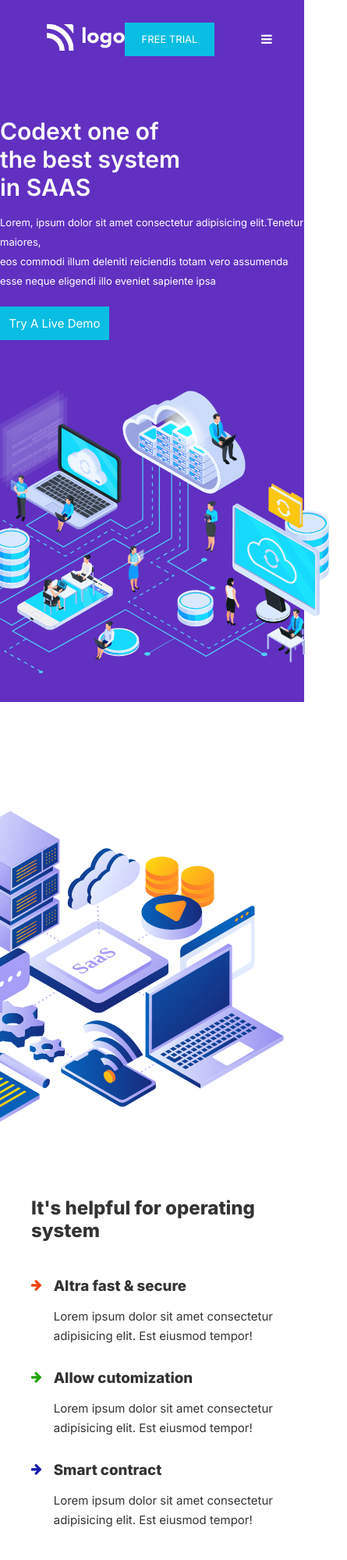
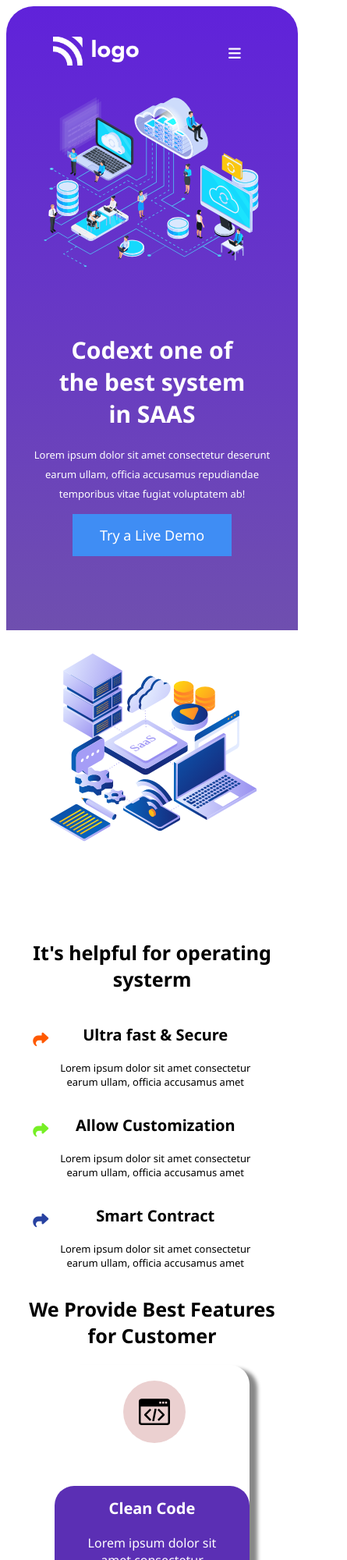
Before and after one commit to Zareel/SAAS-Landing-Page, a plain HTML site: page index.html in a window 390 px wide. Shown: the top 2000 px of the page at 78% size, 445 px wide, since content can reach past the window. Drawn offline with Linux system fonts and the light colour scheme.

Commit message:
modified files

```diff
--- a/index.html
+++ b/index.html
@@ -4,134 +4,123 @@
     <meta charset="UTF-8">
     <meta http-equiv="X-UA-Compatible" content="IE=edge">
     <meta name="viewport" content="width=device-width, initial-scale=1.0">
+    <link rel="stylesheet" href="https://cdnjs.cloudflare.com/ajax/libs/font-awesome/6.2.0/css/all.min.css">
+    <link rel="stylesheet" href="https://maxcdn.bootstrapcdn.com/font-awesome/4.4.0/css/font-awesome.min.css">
     <link rel="stylesheet" href="style.css">
+    <script src='https://kit.fontawesome.com/a076d05399.js' crossorigin='anonymous'></script>
+
     <title>SAAS Landing Page</title>
 </head>
-<link rel="stylesheet" href="https://maxcdn.bootstrapcdn.com/font-awesome/4.4.0/css/font-awesome.min.css">
-
 <body>
-   <div class="container">
     <header>
-        <nav>
+        <nav class="nav-bar">
             <div class="logo">
-                <img src="./images/logo.png" alt="logo" class="white-logo">
+                <img src="./images/logo.png" alt="logo" class="logo">
             </div>
-            <div class="nav-items">
-                <ul class="list">
-                    <li class="nav-item"> <a class="nav-link nav-active" href="#">Home</a></li>
-                    <li class="nav-item"> <a class="nav-link" href="#">Services</a></li>
-                    <li class="nav-item"> <a class="nav-link" href="#">Pricing</a></li>
-                    <li class="nav-item"> <a class="nav-link" href="#">Testimonials</a></li>
-                    <li class="nav-item"> <a class="nav-link" href="#">Blog</a></li>
+            <div class="nav-right">
+                <div>
+                    <ul class="nav-items">
+                        <li class="nav-item nav-item-active">Home</li>
+                        <li class="nav-item">Services</li>
+                        <li class="nav-item">Pricing</li>
+                        <li class="nav-item">Testimonials</li>
+                        <li class="nav-item">Blog</li>
+                        <li><button class="nav-item nav-btn">FREE TRIAL</button></li>
+                        <li><i class="fa fa-bars" style="color: #fff;" aria-hidden="true"></i></li>
                     </ul>
                 </div>
-            <div class="nav-button">
-                <button class="btn">FREE TRIAL</button>
-            </div>
-            <div class="fa-menu">
-                <i class="fa fa-bars"></i>
             </div>
         </nav>
-<!-- ---------------------------------------end of Nav-bar--------------------------------------------- -->
-        <section class="header-section">
-            <div class="sas-heading">
-                <h1>Codext one of <br> the best system <br>in SAAS</h1>
-                <P>Lorem, ipsum dolor sit amet consectetur adipisicing elit.Tenetur maiores,<br> eos commodi  illum deleniti reiciendis totam vero assumenda <br> esse neque eligendi illo eveniet sapiente ipsa</P>
-                <button class="header-btn">Try a live demo</button>
+          <!-- -------------------------------------------------end of nav-bar ------------------------------------------->
+          <div class="header">
+            <div class="header-left">
+                <h1>Codext one of <br>the best system <br>in SAAS</h1>
+                <p>Lorem ipsum dolor sit amet consectetur deserunt <br> earum ullam, officia accusamus repudiandae <br> temporibus vitae  fugiat voluptatem ab!</p>
+                <button class="btn">Try a Live Demo</button>
             </div>
-            <div class="header-image">
-                <img src="./images/header-image.svg" width="500px" alt="header-image">
-            </div>
-        </section>
-    </header>
-<!-- ----------------------------------------end of Header section--------------------------------------- -->
-   <main>
-    <section class="main-section1">
-        <div class="section1-right">
-            <div class="section1-img">
-                <img src="./images/Saas illustration-01.svg" alt="section1-img">
+            <div class="header-right">
+                <img src="./images/header-image.svg" alt="img">
             </div>
           </div>
-        <div class="section1-right">
-                <h2>It's helpful for operating <br>system</h2>
-            <div class="section1-right-content">
-                <div class="right-content1">
-                    <div class="right-arrow1">
-                        <i class="fa fa-arrow-right"></i>
+    </header>
+
+   <!-- --------------------------------------------------------end of header section----------------------------------- -->
+  <section class="hero">
+    <div class="hero-left">
+        <img src="./images/Saas illustration-01.svg" alt="img">
     </div>
-                    <div class="right-text">
-                        <h3>Altra fast & secure</h3>
-                        <p>Lorem ipsum dolor sit amet consectetur <br>adipisicing elit. Est eiusmod tempor!</p>
+    <div class="hero-right">
+        <h1>It's helpful for operating <br>systerm</h1>
+        <div class="hero-lists">
+            <div class="arrow">
+                <i class='fas fa-share' style='font-size:20px;color:#ff5900'></i>
+            </div>
+            <div>
+                <h3>Ultra fast & Secure</h3>
+                <p>Lorem ipsum dolor sit amet consectetur <br>earum ullam, officia accusamus  amet </p>
             </div>
         </div>
-                <div class="right-content2">
-                    <div class="right-arrow2">
-                        <i class="fa fa-arrow-right"></i>
+        <div class="hero-lists">
+            <div class="arrow">
+                <i class='fas fa-share' style='font-size:20px;color:#76ef25'></i>
             </div>
-                    <div class="right-text">
-                        <h3>Allow cutomization</h3>
-                        <p>Lorem ipsum dolor sit amet consectetur <br>adipisicing elit. Est eiusmod tempor!</p>
+            <div>
+                <h3>Allow Customization</h3>
+                <p>Lorem ipsum dolor sit amet consectetur <br>earum ullam, officia accusamus  amet </p>
             </div>
         </div>
-                <div class="right-content3">
-                    <div class="right-arrow3">
-                        <i class="fa fa-arrow-right"></i>
+        <div class="hero-lists">
+            <div class="arrow">
+                <i class='fas fa-share' style='font-size:20px;color:#2842a1'></i>
             </div>
-                    <div class="right-text">
-                        <h3>Smart contract</h3>
-                        <p>Lorem ipsum dolor sit amet consectetur <br>adipisicing elit. Est eiusmod tempor!</p>
-                    </div>
+            <div>
+                <h3>Smart Contract</h3>
+                <p>Lorem ipsum dolor sit amet consectetur <br>earum ullam, officia accusamus  amet </p>
             </div>
         </div>
     </div>
   </section>
-   </main>
-<!-- ----------------------------------------------End of Section 1------------------------------- -->
-                    <!-- cards -->
-   <main>
-    <section class="main-section2">
-        <h1>We Provide Best Feature <br> for Customer</h1>
-        <div class="cards">
-            <div class="card card-active">
-                <div class="card1-img">
-                    <img src="./images/web-developing.svg" alt="icon">
+  <!-- -----------------------------------------------end of hero section------------------------------------ -->
+  <section class="cards">
+    <h1>We Provide Best Features <br>for Customer </h1>
+    <div class="small-cards">
+        <div class="card">
+            <div class="icon1">
+                <img src="./images/card1.svg" width="40px" alt="icon">
             </div>
-                <div class="card-text">
+            <div class="text text-active">
                 <h3>Clean Code</h3>
-                    <p>Lorem ipsum dolor sit <br> amet consectetur <br>adipisicing elit</p>
+                <p>Lorem ipsum dolor sit <br> amet consectetur <br>earum ullam</p>
             </div>
         </div>
-            <div class="card card2">
-                <div class="card2-img">
-                    <img src="./images/data-analytics.svg" alt="icon">
+        <div class="card">
+            <div class="icon2">
+                <img src="./images/card2.svg" width="40px" alt="icon">
             </div>
-                <div class="card-text">
+            <div class="text">
                 <h3>Data Analytics</h3>
-                    <p>Lorem ipsum dolor sit <br> amet consectetur <br>adipisicing elit</p>
+                <p>Lorem ipsum dolor sit <br> amet consectetur <br>earum ullam</p>
             </div>
         </div>
-            <div class="card cadr3">
-                <div class="card3-img">
-                    <img src="./images/secured-profile.svg" alt="icon">
+        <div class="card">
+            <div class="icon3">
+                <img src="./images/card3.svg" width="40px" alt="icon">
             </div>
-                <div class="card-text">
+            <div class="text">
                 <h3>Fully Secured</h3>
-                    <p>Lorem ipsum dolor sit <br> amet consectetur <br>adipisicing elit</p>
+                <p>Lorem ipsum dolor sit <br> amet consectetur <br>earum ullam</p>
             </div>
         </div>
-            <div class="card card4">
-                <div class="card4-img">
-                    <img src="./images/support.svg" alt="icon">
+        <div class="card">
+            <div class="icon4">
+                <img src="./images/card4.svg" width="40px" alt="icon">
             </div>
-                <div class="card-text">
+            <div class="text">
                 <h3>24/7 Support</h3>
-                    <p>Lorem ipsum dolor sit <br> amet consectetur <br>adipisicing elit</p>
+                <p>Lorem ipsum dolor sit <br> amet consectetur <br>earum ullam</p>
             </div>
         </div>
     </div>
   </section>
-   </main>
-   <!-- --------------------------------------End Of Card Section-------------------------- -->
-</div>
 </body>
 </html>
--- a/style.css
+++ b/style.css
@@ -1,322 +1,288 @@
-@import url('https://fonts.googleapis.com/css2?family=Inter:wght@300;400;600;800&family=Montserrat+Alternates&family=Montserrat:wght@400;900&family=Noto+Sans:wght@500;900&family=Open+Sans:wght@300;400;500;600;700;800&family=Orbitron:wght@400;600&family=Oswald:wght@400;600&family=Poppins:wght@200;300;700;800;900&family=Roboto:wght@300;400;700;900&display=swap');
-
+@import url('https://fonts.googleapis.com/css2?family=Noto+Sans:wght@400;500;600;700;800;900&display=swap');
 
 *{
-    margin: 0;
-    padding: 0;
-    box-sizing: border-box;
-    font-family: 'Inter', sans-serif;
+    font-family: "Noto Sans";
+}
 
+header{
+    background: linear-gradient(to bottom, #6022da,  #6f4faf );
+    height: 750px;
+    border-top-left-radius: 35px;
+    border-top-right-radius: 35px;
 }
-body{
-    height: 100vh;
-    width: 100vw;
+.logo{
+    width: 110px;
 }
-header{
-    height: 600px;
-    background-color: #6130c1;
+
+.nav-items{
+    list-style-type: none;
+    color: #fff;
+    font-weight: 400;
+    font-size: 18px;
 }
-nav{
-    height: 100px;
+
+li{
+    display: inline;
+    padding: 25px;
+}
+.nav-bar{
     display: flex;
     flex-direction: row;
     justify-content: space-between;
     align-items: center;
+    padding: 30px 60px 0 60px;
+
 
 }
-nav .logo{
-    flex: 2;
+.fa-bars{
+    display: none;
 }
-.logo img{
-    width:100px;
-    margin-left: 60px;
-}
-.nav-items{
-    list-style-type: none;
-    margin-right: 30px;
-}
-.nav-item{
-    display: inline;
-    padding: 20px;
-    font-weight: 400;
-}
-.nav-link{
-    text-decoration: none;
-    color: #fff;
-}
-.fa-bars{
-    color: #fff;
-    margin-right: 50px;
-    display: none;
-    visibility: hidden;
-}
-nav button{
-  background-color: #0abde3;
-  font-size: 13PX;
-  color: #fff;
-  height: 43px;
-  width: 115px;
-  border: none;
-  margin-right: 60px;
-  cursor: pointer;
-}
-nav button:hover{
-    background:transparent;
-    border: 1px solid #0abde3;
-}
-.nav-active{
-    color:#0abde3;
-    font-size: 18px;
+.nav-item-active{
+    color: #3f8df4;
+    font-weight: 500;
+    font-size: 20px;
     text-decoration: underline;
 }
-@media screen and (max-width: 944px) {
-    .nav-items{
+.nav-btn{
+    color: #fff;
+    font-size: 18PX;
+    background-color:#3f8df4;
+    padding: 15px 35px ;
+    border: none;
+}
+@media screen and (max-width:1010px) {
+    .nav-item{
         display: none;
     }
     .fa-bars{
         display: block;
         visibility: visible;
     }
+    header{
+        height: 1300px;
+    }
 }
-/* --------------------------------------end of Nav-bar-------------------------------------------- */
-.header-section{
+/* ----------------------------------------------------end of nav-bar-------------------------------------- */
+.btn{
+    color: #fff;
+    font-size: 18PX;
+    background-color:#3f8df4;
+    padding: 15px 35px ;
+    border: none;
+}
+.header{
     display: flex;
     flex-direction: row;
-    justify-content: center;
-    gap:110px;
+    justify-content: space-around;
 }
-.sas-heading{
+.header-left{
     color: #fff;
     margin-top: 50px;
 }
-.sas-heading h1{
-    font-size: 50px;
-    font-weight: 600;
+.header-left h1{
+    font-size: 60px;
 }
-.sas-heading p{
+.header-left p{
+    font-size: 18px;
     line-height: 25px;
-    margin-top: 15px;
-    margin-bottom: 20px;
 }
-.header-btn{
-    background-color: #0abde3;
-    font-size: 15PX;
-    color: #fff;
-    height: 43px;
-    width: 140px;
-    border: none;
-    margin-right: 60px;
-    cursor: pointer;
-    text-transform: capitalize;
+img[src="./images/header-image.svg"]{
+    width: 700px;
 }
-.header-btn:hover{
-    background:transparent;
-    border: 1px solid #0abde3;
+@media screen and (max-width:1010px) {
+    .header{
+        display: flex;
+        flex-direction: column-reverse;
+        justify-content: center;
+        align-items: center;
+        text-align: center;
+
+    }
+}
+@media screen and (max-width:768px){
+    img[src="./images/header-image.svg"]{
+        width: 400px;
+    }
+    .header-left h1{
+        font-size: 40px;
+    }
+    .header-left p{
+        font-size: 16px;
+
+    }
+    header{
+        height: 950px;
+    }
+}
+@media screen and (max-width:415px){
+    img[src="./images/header-image.svg"]{
+        width: 300px;
+    }
+    .header-left h1{
+        font-size: 30px;
+    }
+    .header-left p{
+        font-size: small;
+    }
+    header{
+        height: 800px;
+    }
 }
 
-@media screen and (max-width:1316px) {
-    .header-section{
-        gap: 70px;
-    }
+
+/* ------------------------------------------------------end of header section------------------------------------------------- */
+img[src="./images/Saas illustration-01.svg"]{
+    width: 700px;
 }
-@media screen and (max-width:1261px){
-    .sas-heading h1{
-        font-size: 30px;
-    }
-    .sas-heading p{
-        font-size: small;
-    }
-    .header-section{
-        gap: 40px;
-    }
+.hero-lists{
+    display: flex;
+    flex-direction: row;
+    vertical-align: top;
+    gap: 15px;
 }
-@media screen and (max-width:1047px){
-    .header-section{
-        gap: 20px;
-    }
+.hero{
+    display: flex;
+    flex-direction: row;
+    justify-content: space-around;
 }
-@media screen and (max-width:1005px){
-    .header-section{
+.hero-right{
+    margin-top: 70px;
+}
+.hero-right h1{
+    font-size: 33px;
+}
+.hero-right h3{
+    font-size:25px;
+}
+.arrow{
+    margin-top: 30px;
+}
+@media screen and (max-width:1010px) {
+    .hero{
         display: flex;
         flex-direction: column;
         justify-content: center;
         align-items: center;
-    }
-    header{
-        height: 900px;
-        background-color: #6130c1;
+        text-align: center;
     }
 }
-/* ----------------------------------------End of Header Section---------------------------------------- */
-.main-section1{
+@media screen and (max-width:768px){
+    img[src="./images/Saas illustration-01.svg"]{
+        width: 400px;
+    }
+}
+@media screen and (max-width:415px){
+
+    img[src="./images/Saas illustration-01.svg"]{
+        width: 300px;
+
+    }
+    .hero-right h1{
+        font-size: 25px;
+    }
+    .hero-right h3{
+        font-size:20px;
+    }
+    .hero-right p{
+        font-size:small;
+    }
+}
+/* -----------------------------------------------------------end of hero section---------------------------------------------- */
+.cards h1{
+   text-align: center;
+   font-size: 40px;
+}
+.small-cards{
     display: flex;
     flex-direction: row;
+    justify-content: space-around;
+
+}
+.icon1{
+    width: 80px;
+    height: 80px;
+    border-radius: 50%;
+    background-color: #ebd0d0;
+    display: flex;
     justify-content: center;
-    font-family:'Inter', sans-serif ;
-    color: #343333;
-    gap: 250px;
-    margin-top: 90px;
+    align-items: center;
+    margin-left: 35%;
+    margin-top: 20px;
+    margin-bottom: 20px;
 }
+.icon2{
+    width: 80px;
+    height: 80px;
+    border-radius: 50%;
+    background-color: #e1cbe9;
+    display: flex;
+    justify-content: center;
+    align-items: center;
+    margin-left: 35%;
+    margin-top: 20px;
+    margin-bottom: 20px;
+}
+.icon3{
+    width: 80px;
+    height: 80px;
+    border-radius: 50%;
+    background-color: #cbdbe9;
+    display: flex;
+    justify-content: center;
+    align-items: center;
+    margin-left: 35%;
+    margin-top: 20px;
+    margin-bottom: 20px;
+}
+.icon4{
+    width: 80px;
+    height: 80px;
+    border-radius: 50%;
+    background-color: #d8c5d9;
+    display: flex;
+    justify-content: center;
+    align-items: center;
+    margin-left: 35%;
+    margin-top: 20px;
+    margin-bottom: 20px;
+}
+.card{
+    text-align: center;
+    width: 250px;
+    height: 300px;
+    box-shadow:10px 5px 5px #888;
+    border-radius: 25px;
 
-.right-content1{
-    display: flex;
-    flex-direction: row;
-    gap: 15px;
-    margin-top: 45px;
 }
-
-.right-content2{
-    display: flex;
-    flex-direction: row;
-    gap: 15px;
-    margin-top: 30px;
+.text{
+    height: 145px;
+    margin-top: 55px;
 }
-.right-content3{
-    display: flex;
-    flex-direction: row;
-    gap: 15PX;
-    margin-top: 30px;
+.text-active{
+    background-color:#5b2fb4;
+    color: #fff;
+    border-radius: 25px;
 }
-.section1-right-content{
-    margin-top: 30px;
+.text h3{
+    padding-top: 15px;
+    font-size: 20px;
 }
-.right-text p{
-    line-height: 25px;
-    font-size: 15px;
-    margin-top: 15px;
-}
-.right-arrow1{
-    color: #f14211;
-}
-.right-arrow2{
-    color: #24a510;
-}
-
-.right-arrow3{
-    color: #181dad;
-}
-
-.section1-img{
-    width: 500px;
-    margin-left: -110PX;
-}
-@media screen and (max-width:1261px){
-    .main-section1{
-        gap: 40PX;
-    }
-}
-@media screen and (max-width:1005px){
-    .main-section1{
+@media screen and (max-width:768px){
+    .small-cards{
         display: flex;
         flex-direction: column;
         justify-content: center;
         align-items: center;
+        gap: 25px;
+
     }
+    .cards h1{
+        text-align: center;
+        font-size: 30px;
+     }
 }
-/* --------------------------------End of Section 1---------------------------------------------------- */
-
-.card img{
-    width: 25px;
+@media screen and (max-width:415px){
+    .cards h1{
+        font-size: 25px;
+     }
 }
-.main-section2{
-    color: #343333;
-}
-.main-section2 h1{
-    text-align: center;
-    margin-top: 50px;
-    font-size: 30px;
-}
-.cards{
-    display: flex;
-    flex-direction: row;
-    justify-content: center;
-    gap:90px;
-    margin-top: 60px;
-}
-.card{
-    height: 250px;
-    width: 200px;
-    background-color: #fff;
-    padding: 10px;
-    box-shadow: 1px 1px 1px #5d5a5a;
-    border-radius: 12px;
-    text-align: center;
-    margin-top: 55px;
-}
-
-.card img{
-    margin-top: 20px;
-    margin-bottom: 30px;
-}
-
-.card-text{
-    position: relative;
-    top: 40px;
-}
-.card-text h3{
-    font-size: 15px;
-    padding: 5px;
-}
-.card-text p{
-    font-size: 12px;
-    margin-top: 7px;
-}
-.card-active .card-text{
-    height: 100px;
-    border-radius: 10px;
-    background-color:#6130c1;
-    color: #fff;
-}
-.card1-img{
-    width: 75px;
-    height: 75px;
-    margin: 0 auto;
-    background-color: #f7dbf6;
-    text-align: center;
-    border-radius: 50%;
-    margin-top: 20px;
-
-
-}
-.card2-img{
-    width: 75px;
-    height: 75px;
-    margin: 0 auto;
-    background-color: #ffcccc;
-    text-align: center;
-    border-radius: 50%;
-    margin-top: 20px;
-
-}
-.card3-img{
-    width: 75px;
-    height: 75px;
-    margin: 0 auto;
-    background-color: #b4cde3;
-    text-align: center;
-    border-radius: 50%;
-    margin-top: 20px;
-}
-.card4-img{
-    width: 75px;
-    height: 75px;
-    margin: 0 auto;
-    background-color: #e4c4e3;
-    text-align: center;
-    border-radius: 50%;
-    margin-top: 20px;
-}
-@media screen and (max-width:1261px){
-    .cards{
-        gap:40px;
-    }
-}
-@media screen and (max-width:1005px){
-    .cards{
-        display: flex;
-        flex-direction: column;
-        justify-content: center;
-        align-items: center;
-}
-
-}
```
Also changed, not shown: Screnshots/SAAS01.png (added), Screnshots/SAAS02.png (added), Screnshots/SAAS03.png (added), Screnshots/Screenshot (293).png (deleted), Screnshots/Screenshot (294).png (deleted), Screnshots/Screenshot (295).png (deleted), images/card1.svg (renamed from images/web-developing.svg), images/card2.svg (renamed from images/data-analytics.svg), images/card3.svg (renamed from images/secured-profile.svg), images/card4.svg (renamed from images/support.svg). Lines whose indentation alone changed are shown as unchanged.
